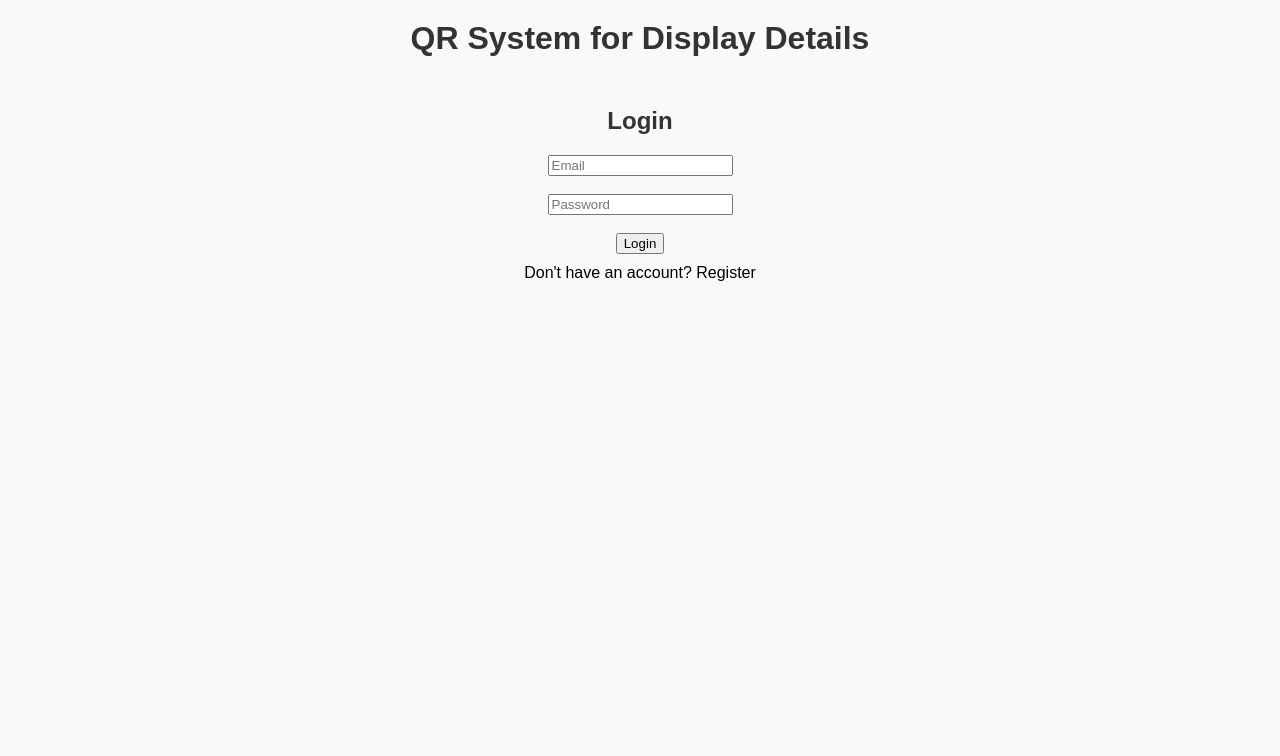
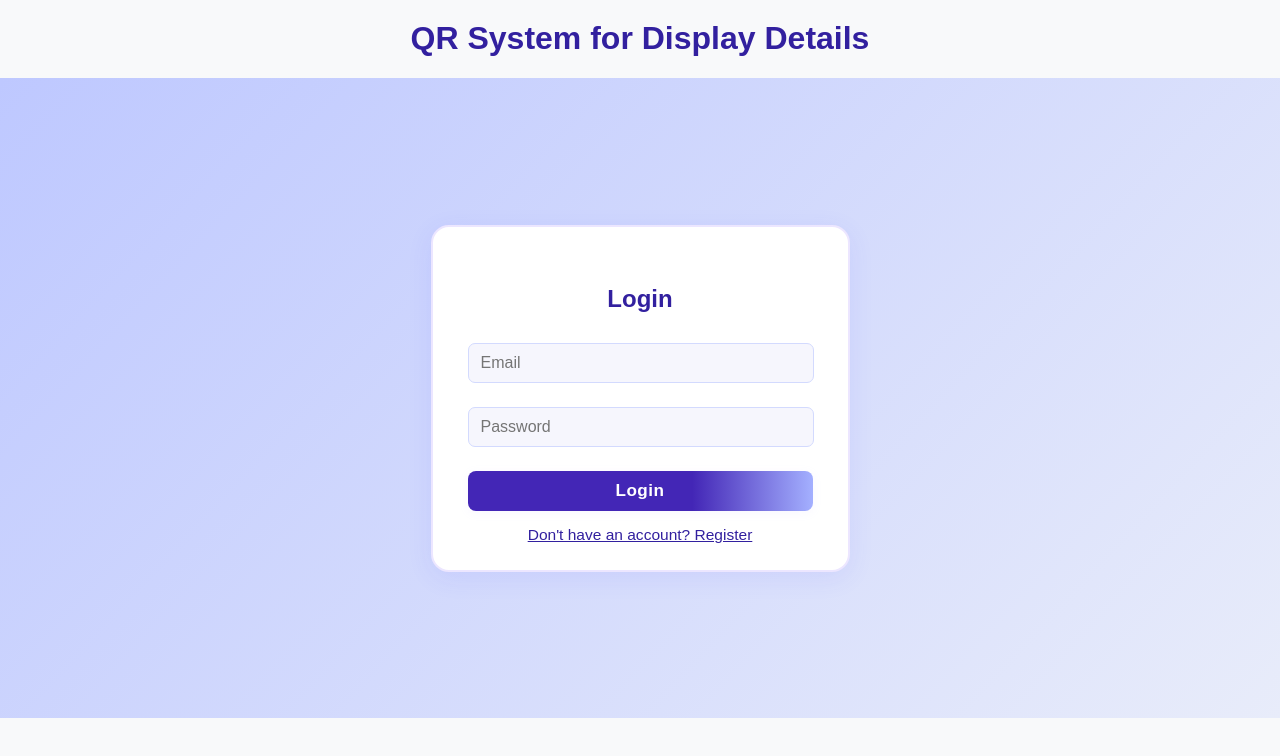
Before and after one commit to Yuthish31/QR-Code-Generator, a React (Vite) app: page /auth in a window 1280 px wide. Shown: the top 756 px of the page. Built offline with nearby package versions, Linux system fonts and the light colour scheme; no server answers.

Commit message:
New Updates

```diff
--- a/src/App.jsx
+++ b/src/App.jsx
@@ -4,11 +4,15 @@ import AppRoutes from "./Routes";
 
 function App() {
   const [excelData, setExcelData] = useState([]);
-
   return (
     <Router>
       <div style={{ fontFamily: "Arial, sans-serif" }}>
-        <h1 style={{ textAlign: "center", marginTop: "20px" }}>
+        <h1 style={{
+          textAlign: "center",
+          marginTop: "20px",
+          color: "#32209f",
+          fontWeight: 900,
+        }}>
           QR System for Display Details
         </h1>
         <AppRoutes excelData={excelData} setExcelData={setExcelData} />
@@ -16,5 +20,4 @@ function App() {
     </Router>
   );
 }
-
 export default App;
--- a/src/Routes.jsx
+++ b/src/Routes.jsx
@@ -1,13 +1,14 @@
 import React, { useEffect, useState } from "react";
-import { Routes, Route, Navigate } from "react-router-dom";
+import { Routes, Route, Navigate, useNavigate } from "react-router-dom";
 import FileUploader from "./components/FileUploader";
 import SystemPage from "./components/SystemPage";
 import Auth from "./components/Auth";
+import Dashboard from "./components/Dashboard";
+import ManageUploads from "./components/ManageFiles";
 import { getAuth, onAuthStateChanged } from "firebase/auth";
 
 function AppRoutes({ excelData, setExcelData }) {
   const [user, setUser] = useState(null);
-
   const auth = getAuth();
 
   useEffect(() => {
@@ -17,43 +18,48 @@ function AppRoutes({ excelData, setExcelData }) {
     return () => unsubscribe();
   }, [auth]);
 
-  const handleDataLoaded = (data) => {
-    setExcelData(data);
-  };
+  const handleDataLoaded = (data) => setExcelData(data);
 
   return (
     <Routes>
-      {/* Home Page — All logged-in users can upload Excel & generate QR */}
+      <Route path="/" element={<Navigate to="/dashboard" />} />
+      <Route path="/auth" element={<Auth />} />
       <Route
-        path="/"
+        path="/dashboard"
+        element={
+          user ? <Dashboard /> : <Navigate to="/auth" />
+        }
+      />
+      <Route
+        path="/upload"
         element={
           user ? (
-            <>
-              <FileUploader onDataLoaded={handleDataLoaded} />
-              {excelData.length > 0 && (
-                <div style={{ textAlign: "center", marginTop: "20px" }}>
-                  <h3>✅ Excel File Loaded Successfully!</h3>
-                  <p>Total Rows: {excelData.length}</p>
-                </div>
-              )}
-            </>
+            <FileUploader onDataLoaded={handleDataLoaded} />
           ) : (
             <Navigate to="/auth" />
           )
         }
       />
-
-      {/* Authentication Page */}
-      <Route path="/auth" element={<Auth />} />
-
-      {/* System Detail Page — Dynamic Firestore document */}
+      <Route
+        path="/manage"
+        element={
+          user ? (
+            <ManageUploads />
+          ) : (
+            <Navigate to="/auth" />
+          )
+        }
+      />
       <Route path="/system/:id" element={<SystemPage />} />
-
-      {/* 404 Fallback */}
       <Route
         path="*"
         element={
-          <p style={{ textAlign: "center", marginTop: "50px" }}>
+          <p style={{
+            textAlign: "center",
+            marginTop: "50px",
+            fontWeight: 700,
+            color: "#d32f2f",
+          }}>
             Page not found
           </p>
         }
--- a/src/components/Auth.jsx
+++ b/src/components/Auth.jsx
@@ -7,12 +7,64 @@ import {
 } from "firebase/auth";
 import { getFirestore, doc, setDoc, getDoc } from "firebase/firestore";
 import { useNavigate } from "react-router-dom";
-import { app } from "./firebaseConfig"; // adjust path if needed
+import { app } from "./firebaseConfig";
+
+const styles = {
+  container: {
+    minHeight: "80vh",
+    display: "flex",
+    alignItems: "center",
+    justifyContent: "center",
+    background: "linear-gradient(133deg, #bec8ff 0%, #e8ecfa 100%)",
+  },
+  card: {
+    background: "#fff",
+    borderRadius: "18px",
+    boxShadow: "0 6px 26px rgba(82, 82, 255, 0.09)",
+    padding: "38px 35px 26px",
+    width: "345px",
+    textAlign: "center",
+    border: "2px solid #ece6ff",
+  },
+  input: {
+    width: "93%",
+    padding: "10px 12px",
+    borderRadius: "7px",
+    border: "1.5px solid #d3dafe",
+    margin: "12px 0",
+    fontSize: "1rem",
+    outline: "none",
+    background: "#f6f6fd",
+  },
+  button: {
+    width: "100%",
+    background: "linear-gradient(90deg, #4326b6 65%, #a4b0ff 100%)",
+    color: "#fff",
+    border: "none",
+    borderRadius: "8px",
+    fontWeight: 700,
+    padding: "10px 0 10px",
+    fontSize: "1.07rem",
+    marginTop: "12px",
+    letterSpacing: "0.5px",
+    cursor: "pointer",
+    boxShadow: "0 2px 10px #bdb5ff18",
+    transition: "background .2s",
+  },
+  toggle: {
+    color: "#32209f",
+    marginTop: "15px",
+    fontWeight: 500,
+    cursor: "pointer",
+    textDecoration: "underline",
+    fontSize: "0.97rem",
+  },
+};
 
 const Auth = () => {
   const [email, setEmail] = useState("");
   const [password, setPassword] = useState("");
-  const [name, setName] = useState(""); // works for both login fetch & register
+  const [name, setName] = useState("");
   const [isLogin, setIsLogin] = useState(true);
   const auth = getAuth(app);
   const db = getFirestore(app);
@@ -22,37 +74,26 @@ const Auth = () => {
     e.preventDefault();
     try {
       if (isLogin) {
-        // ------------------ LOGIN ------------------
         const userCredential = await signInWithEmailAndPassword(auth, email, password);
         const user = userCredential.user;
-
-        // 🔍 Fetch username from Firestore
         const userDoc = await getDoc(doc(db, "users", user.uid));
         if (!userDoc.exists()) {
           alert("User data missing in Firestore. Please register again.");
           return;
         }
-
         const userData = userDoc.data();
         localStorage.setItem("username", userData.name || "Unknown User");
         localStorage.setItem("uid", user.uid);
-
         alert(`Welcome back, ${userData.name || "User"}!`);
-        navigate("/");
+        navigate("/dashboard");
       } else {
-        // ------------------ REGISTER ------------------
         if (!name.trim()) {
           alert("Please enter your full name.");
           return;
         }
-
         const userCredential = await createUserWithEmailAndPassword(auth, email, password);
         const user = userCredential.user;
-
-        // Save name to Firebase Auth profile
         await updateProfile(user, { displayName: name });
-
-        // Save user in Firestore
         await setDoc(doc(db, "users", user.uid), {
           uid: user.uid,
           name: name.trim(),
@@ -60,9 +101,8 @@ const Auth = () => {
           approved: true,
           createdAt: new Date().toISOString(),
         });
-
         alert("Registration successful! You can now log in.");
-        setIsLogin(true); // switch to login
+        setIsLogin(true);
       }
     } catch (err) {
       console.error("Auth error:", err);
@@ -71,49 +111,46 @@ const Auth = () => {
   };
 
   return (
-    <div style={{ textAlign: "center", marginTop: "50px" }}>
-      <h2>{isLogin ? "Login" : "Register"}</h2>
+    <div style={styles.container}>
+      <div style={styles.card}>
+        <h2 style={{ color: "#32209f", fontWeight: 900, marginBottom: "18px" }}>
+          {isLogin ? "Login" : "Register"}
+        </h2>
         <form onSubmit={handleSubmit}>
           {!isLogin && (
-          <>
             <input
+              style={styles.input}
               type="text"
               placeholder="Full Name"
               value={name}
               onChange={(e) => setName(e.target.value)}
               required
             />
-            <br /><br />
-          </>
           )}
-
           <input
+            style={styles.input}
             type="email"
             placeholder="Email"
             value={email}
             onChange={(e) => setEmail(e.target.value)}
             required
           />
-        <br /><br />
           <input
+            style={styles.input}
             type="password"
             placeholder="Password"
             value={password}
             onChange={(e) => setPassword(e.target.value)}
             required
           />
-        <br /><br />
-        <button type="submit">{isLogin ? "Login" : "Register"}</button>
+          <button style={styles.button} type="submit">{isLogin ? "Login" : "Register"}</button>
         </form>
-
-      <p
-        onClick={() => setIsLogin(!isLogin)}
-        style={{ cursor: "pointer", marginTop: "10px" }}
-      >
+        <div onClick={() => setIsLogin(!isLogin)} style={styles.toggle}>
           {isLogin
             ? "Don't have an account? Register"
             : "Already have an account? Login"}
-      </p>
+        </div>
+      </div>
     </div>
   );
 };
--- /dev/null
+++ b/src/components/Dashboard.jsx
@@ -0,0 +1,56 @@
+import React from "react";
+import { useNavigate } from "react-router-dom";
+
+const styles = {
+  container: {
+    maxWidth: 480,
+    margin: "40px auto",
+    padding: "32px 24px",
+    background: "#fff",
+    borderRadius: "16px",
+    boxShadow: "0 4px 24px #6b6cf422",
+    display: "flex",
+    flexDirection: "column",
+    alignItems: "center",
+  },
+  title: {
+    fontWeight: 900,
+    letterSpacing: ".5px",
+    color: "#2e2374",
+    marginBottom: 30,
+    fontSize: "2.1rem",
+    textAlign: "center",
+  },
+  button: {
+    width: "85%",
+    padding: "16px",
+    margin: "16px 0",
+    background: "linear-gradient(90deg, #5f67ea 70%, #a4b0ff 100%)",
+    color: "#fff",
+    border: "none",
+    borderRadius: "8px",
+    fontWeight: 700,
+    fontSize: "1.13rem",
+    cursor: "pointer",
+    letterSpacing: ".5px",
+    boxShadow: "0 2px 8px #aeaefe14",
+    transition: "background .13s"
+  },
+};
+
+const Dashboard = () => {
+  const navigate = useNavigate();
+  return (
+    <div style={styles.container}>
+      <div style={styles.title}>Welcome Dashboard</div>
+      <button style={styles.button} onClick={() => navigate("/upload")}>
+        Upload Excel File
+      </button>
+      <button style={styles.button} onClick={() => navigate("/manage")}>
+        Manage Uploaded Files
+      </button>
+    </div>
+  );
+};
+
+export default Dashboard;
--- /dev/null
+++ b/src/components/ManageFiles.jsx
@@ -0,0 +1,144 @@
+import React, { useEffect, useState } from "react";
+import { getFirestore, collection, query, where, getDocs, deleteDoc, doc } from "firebase/firestore";
+import { getAuth } from "firebase/auth";
+import { useNavigate } from "react-router-dom";
+
+const styles = {
+  container: {
+    maxWidth: 760,
+    margin: "38px auto",
+    padding: "28px 20px",
+    background: "#fff",
+    borderRadius: "13px",
+    boxShadow: "0 4px 23px #6b6cf419",
+  },
+  title: {
+    textAlign: "center",
+    color: "#4326b6",
+    fontWeight: 900,
+    marginBottom: 20,
+    fontSize: "1.8rem"
+  },
+  table: {
+    width: "100%",
+    borderCollapse: "collapse",
+    background: "#f7faff",
+    fontSize: "0.99rem",
+    marginBottom: 20,
+  },
+  th: {
+    background: "#e7e8f9",
+    fontWeight: 700,
+    color: "#282870",
+    border: "1px solid #bbb7ed",
+    padding: "10px 8px"
+  },
+  td: {
+    border: "1px solid #e3e2f5",
+    textAlign: "center",
+    padding: "9px 7px"
+  },
+  actionBtn: {
+    background: "linear-gradient(90deg,#e55952 63%,#f49ab0 99%)",
+    color: "#fff",
+    border: "none",
+    borderRadius: "6px",
+    fontWeight: 700,
+    padding: "6px 17px",
+    margin: "0 3px",
+    cursor: "pointer"
+  },
+  editBtn: {
+    background: "linear-gradient(90deg,#229bde 63%,#9adbff 99%)",
+  }
+};
+
+const ManageFiles = () => {
+  const [files, setFiles] = useState([]);
+  const [loading, setLoading] = useState(true);
+  const user = getAuth().currentUser;
+  const db = getFirestore();
+  const navigate = useNavigate();
+
+  useEffect(() => {
+    const fetchFiles = async () => {
+      if (!user) return;
+      setLoading(true);
+      const q = query(collection(db, "allFiles"), where("userId", "==", user.uid));
+      const querySnapshot = await getDocs(q);
+      let rows = [];
+      querySnapshot.forEach((doc) => {
+        rows.push({ ...doc.data(), docId: doc.id });
+      });
+      setFiles(rows);
+      setLoading(false);
+    };
+    fetchFiles();
+  }, [user, db]);
+
+  const handleDelete = async (docId) => {
+    if (!window.confirm("Are you sure you want to delete this file?")) return;
+    await deleteDoc(doc(db, "allFiles", docId));
+    setFiles(files.filter((f) => f.docId !== docId));
+  };
+
+  const handleEdit = (docId) => {
+    navigate(`/system/${docId}`);
+    // Optionally, add a real editing page or popup for details modification
+  };
+
+  return (
+    <div style={styles.container}>
+      <div style={styles.title}>Your Uploaded Files</div>
+      {loading ? (
+        <div style={{ textAlign: "center", color: "#32209f" }}>Loading...</div>
+      ) : files.length === 0 ? (
+        <div style={{ textAlign: "center", color: "#a62951" }}>
+          No files uploaded yet.
+        </div>
+      ) : (
+        <table style={styles.table}>
+          <thead>
+            <tr>
+              <th style={styles.th}>Asset ID</th>
+              <th style={styles.th}>File Name</th>
+              <th style={styles.th}>Uploaded At</th>
+              <th style={styles.th}>Actions</th>
+            </tr>
+          </thead>
+          <tbody>
+            {files.map((row) => (
+              <tr key={row.docId}>
+                <td style={styles.td}>{row.data?.["New Asset ID"] || "N/A"}</td>
+                <td style={styles.td}>{row.fileName || "N/A"}</td>
+                <td style={styles.td}>
+                  {row.uploadedAt
+                    ? new Date(row.uploadedAt.seconds
+                      ? row.uploadedAt.seconds * 1000
+                      : row.uploadedAt).toLocaleString()
+                    : "N/A"}
+                </td>
+                <td style={styles.td}>
+                  <button
+                    style={{ ...styles.actionBtn, ...styles.editBtn }}
+                    onClick={() => handleEdit(row.docId)}
+                  >
+                    Edit
+                  </button>
+                  <button
+                    style={styles.actionBtn}
+                    onClick={() => handleDelete(row.docId)}
+                  >
+                    Delete
+                  </button>
+                </td>
+              </tr>
+            ))}
+          </tbody>
+        </table>
+      )}
+    </div>
+  );
+};
+
+export default ManageFiles;
```
Also changed, not shown: src/components/QRDisplay.jsx (deleted). Lines whose indentation alone changed are shown as unchanged.
